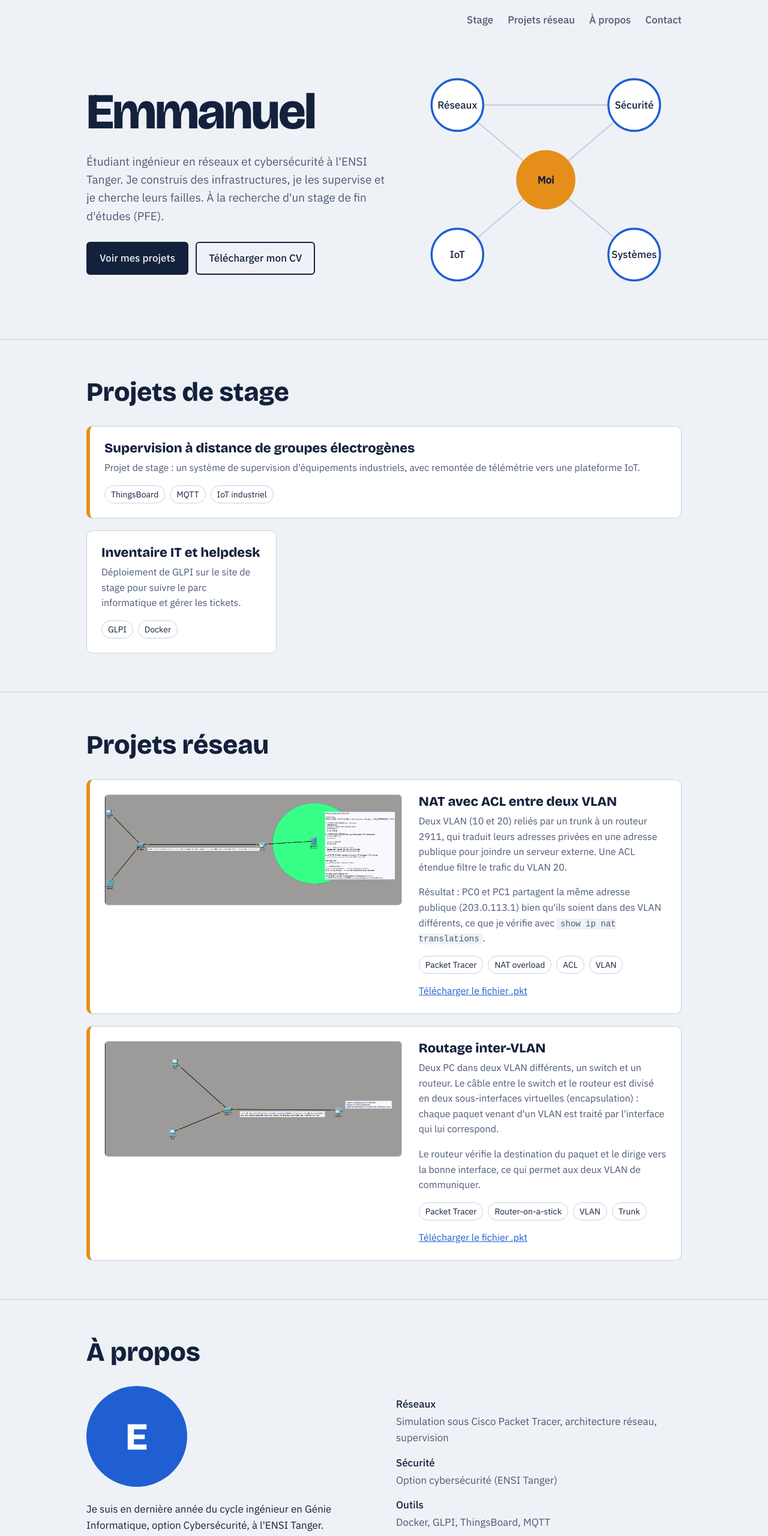
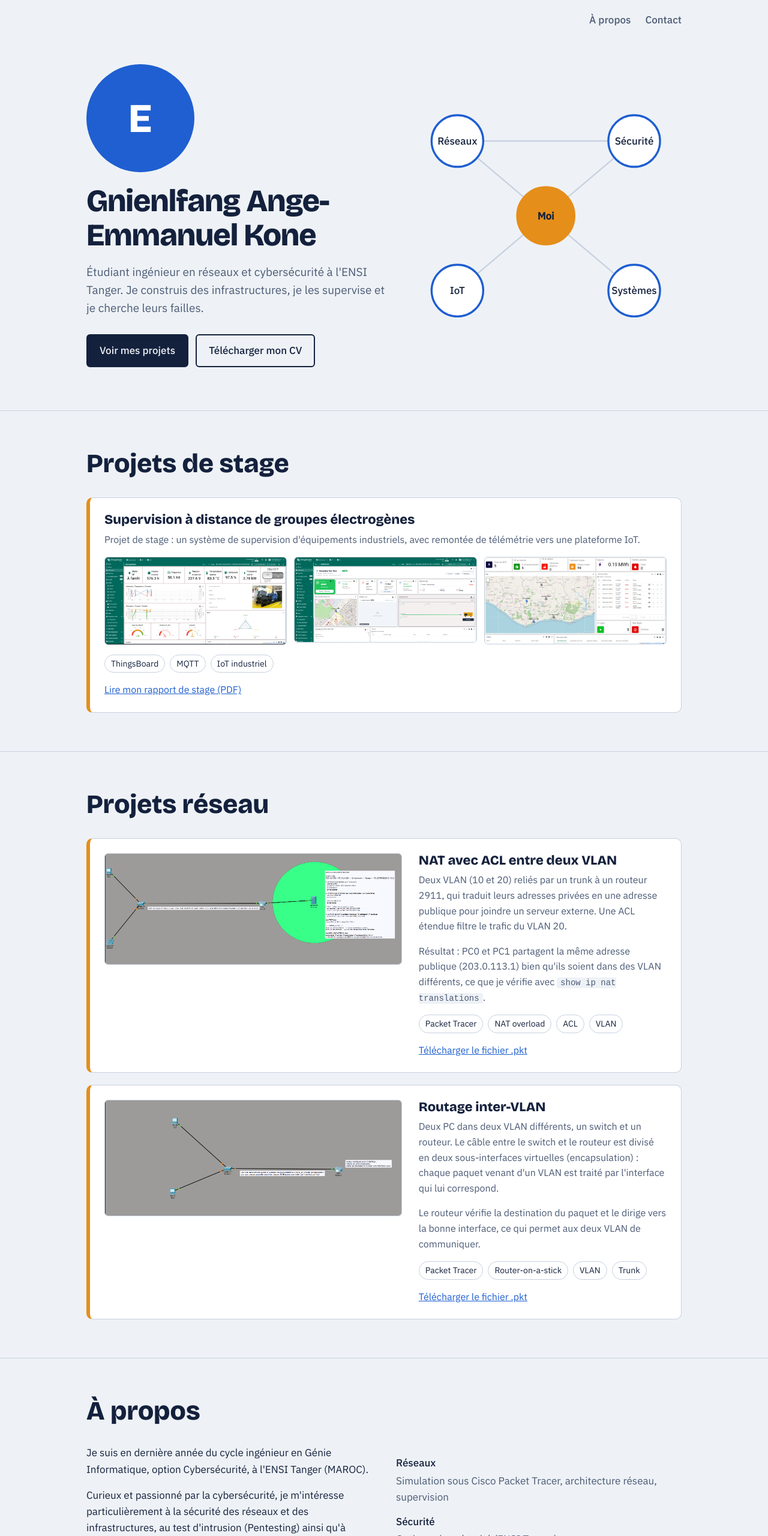
Before and after one commit to gnienlfangangeemmanuelkone/gnienlfangangeemmanuelkone.github.io, a plain HTML site: page index.html in a window 1280 px wide. Shown: the top 2560 px of the page at 60% size. Drawn offline with nearby package versions, Linux system fonts and the light colour scheme.

Commit message:
Petit Ajustement

```diff
--- a/index.html
+++ b/index.html
@@ -3,8 +3,8 @@
 <head>
 <meta charset="utf-8">
 <meta name="viewport" content="width=device-width, initial-scale=1">
-<title>Emmanuel – Réseaux & Cybersécurité</title>
-<meta name="description" content="Portfolio d'Emmanuel, étudiant ingénieur en réseaux et cybersécurité à l'ENSI Tanger.">
+<title>Gnienlfangange Emmanuel Kone – Réseaux & Cybersécurité</title>
+<meta name="description" content="Portfolio de Gnienlfangange Emmanuel Kone, étudiant ingénieur en réseaux et cybersécurité à l'ENSI Tanger.">
 <link rel="preconnect" href="https://fonts.googleapis.com">
 <link rel="preconnect" href="https://fonts.gstatic.com" crossorigin>
 <link href="https://fonts.googleapis.com/css2?family=Bricolage+Grotesque:wght@600;800&family=IBM+Plex+Sans:wght@400;500&display=swap" rel="stylesheet">
@@ -27,8 +27,8 @@ nav{display:flex;gap:24px;justify-content:flex-end;padding:20px 0}
 nav a{color:var(--muted);text-decoration:none;font-weight:500}
 nav a:hover{color:var(--ink)}
 .hero{display:grid;grid-template-columns:1.1fr 1fr;gap:40px;align-items:center;padding:40px 0 72px}
-.hero h1{font-size:clamp(44px,7vw,84px);font-weight:800;letter-spacing:-.03em}
-.hero p{max-width:46ch;color:var(--muted);font-size:19px;margin:20px 0 28px}
+.hero h1{font-size:clamp(30px,4.4vw,52px);font-weight:800;letter-spacing:-.02em;overflow-wrap:anywhere}
+.hero p{max-width:46ch;color:var(--muted);font-size:19px;margin:16px 0 28px}
 .btns{display:flex;gap:12px;flex-wrap:wrap}
 .btn{display:inline-block;padding:12px 20px;border-radius:6px;font-weight:500;text-decoration:none;border:2px solid var(--ink);color:var(--ink)}
 .btn.main{background:var(--ink);color:var(--paper)}
@@ -56,8 +56,10 @@ a.plain:hover{color:var(--signal)}
 .pt>a{display:block}
 .pt img{margin:0}
 .proj code{font-size:14px;background:var(--paper);padding:1px 6px;border-radius:4px}
-.photo{position:relative;width:168px;height:168px;border-radius:50%;overflow:hidden;background:var(--signal);margin:0 0 24px;display:grid;place-items:center;color:#fff;font:800 64px "Bricolage Grotesque",sans-serif}
+.photo{position:relative;width:180px;height:180px;border-radius:50%;overflow:hidden;background:var(--signal);margin:0 0 20px;display:grid;place-items:center;color:#fff;font:800 68px "Bricolage Grotesque",sans-serif}
 .photo img{position:absolute;inset:0;width:100%;height:100%;object-fit:cover}
+.gallery{display:grid;grid-template-columns:repeat(auto-fit,minmax(220px,1fr));gap:12px;margin:0 0 16px}
+.gallery img{margin:0}
 .proj.big{grid-column:1/-1;border-left:6px solid var(--amber)}
 .about{display:grid;grid-template-columns:1fr 1fr;gap:40px}
 .about p{margin:0 0 16px;max-width:60ch}
@@ -77,16 +79,19 @@ footer ul{list-style:none;padding:0;margin:24px 0 0;display:flex;gap:24px;flex-w
 <body>
 <div class="wrap">
   <nav aria-label="Navigation principale">
-    <a href="#projets">Stage</a>
-    <a href="#reseau">Projets réseau</a>
+    <!-- <a href="#projets">Stage</a> -->
+    <!-- <a href="#reseau">Projets réseau</a> -->
     <a href="#apropos">À propos</a>
     <a href="#contact">Contact</a>
   </nav>
 
   <header class="hero">
     <div>
-      <h1>Emmanuel</h1>
-      <p>Étudiant ingénieur en réseaux et cybersécurité à l'ENSI Tanger. Je construis des infrastructures, je les supervise et je cherche leurs failles. À la recherche d'un stage de fin d'études (PFE).</p>
+      <!-- Ta photo : mets-la dans images/photo.jpg (carrée de préférence) -->
+      <div class="photo"><span aria-hidden="true">E</span><img src="images/photo.jpg" alt="Portrait d'Emmanuel" onerror="this.remove()"></div>
+      <!-- TODO: vérifie l'orthographe de ton nom (accents) -->
+      <h1>Gnienlfang Ange-Emmanuel Kone</h1>
+      <p>Étudiant ingénieur en réseaux et cybersécurité à l'ENSI Tanger. Je construis des infrastructures, je les supervise et je cherche leurs failles.</p>
       <div class="btns">
         <a class="btn main" href="#reseau">Voir mes projets</a>
         <!-- TODO: mets ton CV dans le dépôt sous le nom cv.pdf -->
@@ -115,13 +120,21 @@ footer ul{list-style:none;padding:0;margin:24px 0 0;display:flex;gap:24px;flex-w
       <article class="proj big">
         <h3>Supervision à distance de groupes électrogènes</h3>
         <p>Projet de stage : un système de supervision d'équipements industriels, avec remontée de télémétrie vers une plateforme IoT.</p>
+        <!-- Dashboards : mets tes captures dans images/ sous ces noms (une image absente disparaît toute seule). Ajoute une ligne <a> par image. -->
+        <div class="gallery">
+          <a href="images/dashboard1.png" target="_blank" rel="noopener"><img src="images/dashboard1.png" alt="Dashboard de supervision 1" onerror="this.closest('a').remove()"></a>
+          <a href="images/dashboard2.png" target="_blank" rel="noopener"><img src="images/dashboard2.png" alt="Dashboard de supervision 2" onerror="this.closest('a').remove()"></a>
+          <a href="images/dashboard3.png" target="_blank" rel="noopener"><img src="images/dashboard3.png" alt="Dashboard de supervision 3" onerror="this.closest('a').remove()"></a>
+        </div>
         <ul class="tags"><li>ThingsBoard</li><li>MQTT</li><li>IoT industriel</li></ul>
+        <!-- Rapport de stage : mets-le dans rapports/rapport-stage.pdf puis retire les -- autour de la ligne -->
+         <p class="dl"><a href="rapports/rapport-stage.pdf" target="_blank" rel="noopener">Lire mon rapport de stage (PDF)</a></p>
       </article>
-      <article class="proj">
-        <h3>Inventaire IT et helpdesk</h3>
+      <!-- <article class="proj">
+        <h3>Inventaire IT </h3>
         <p>Déploiement de GLPI sur le site de stage pour suivre le parc informatique et gérer les tickets.</p>
         <ul class="tags"><li>GLPI</li><li>Docker</li></ul>
-      </article>
+      </article> -->
     </div>
   </div>
 </section>
@@ -162,10 +175,12 @@ footer ul{list-style:none;padding:0;margin:24px 0 0;display:flex;gap:24px;flex-w
     <h2>À propos</h2>
     <div class="about">
       <div>
-        <!-- Ta photo : mets-la dans images/photo.jpg (carrée de préférence) -->
-        <div class="photo" aria-hidden="false">E<img src="images/photo.jpg" alt="Portrait d'Emmanuel" onerror="this.remove()"></div>
-        <p>Je suis en dernière année du cycle ingénieur en Génie Informatique, option Cybersécurité, à l'ENSI Tanger.</p>
-        <p>Mon terrain, ce sont les réseaux et la sécurité : comprendre comment les systèmes communiquent, puis comment les protéger.</p>
+        <p>Je suis en dernière année du cycle ingénieur en Génie Informatique, option Cybersécurité, à l'ENSI Tanger (MAROC).</p>
+        <p>Curieux et passionné par la cybersécurité, je m'intéresse particulièrement à la sécurité des réseaux et des infrastructures, au test d'intrusion (Pentesting) ainsi qu'à l'analyse des vulnérabilités.
+
+J'aime explorer les mécanismes des systèmes, identifier leurs failles de sécurité et comprendre les différentes techniques permettant de mieux les protéger. À travers la pratique, les challenges CTF et la veille technologique, je cherche constamment à approfondir mes connaissances.
+
+Actuellement à la recherche d'un Projet de Fin d'Études (PFE), je souhaite mettre mes compétences en pratique et contribuer à des projets concrets dans le domaine de la cybersécurité.</p>
         <!-- TODO: ajoute 1-2 phrases perso (CTF, veille, ce que tu cherches pour ton PFE) -->
       </div>
       <dl class="skills">
@@ -183,9 +198,9 @@ footer ul{list-style:none;padding:0;margin:24px 0 0;display:flex;gap:24px;flex-w
     <p>Un stage, un projet, une question : écris-moi.</p>
     <ul>
       <!-- TODO: remplace par tes vrais liens -->
-      <li><a href="mailto:ton.email@exemple.com">ton.email@exemple.com</a></li>
-      <li><a href="https://www.linkedin.com/in/ton-profil">LinkedIn</a></li>
-      <li><a href="https://github.com/ton-pseudo">GitHub</a></li>
+      <li><a href="mailto:mag604kone@gmail.com">mag604kone@gmail.com</a></li>
+      <li><a href="www.linkedin.com/in/gnienlfang-ange-emmanuel-kone-068232335">LinkedIn</a></li>
+      <li><a href="https://github.com/gnienlfangangeemmanuelkone">GitHub</a></li>
     </ul>
   </div>
 </footer>
```
Also changed, not shown: Images/dashboard1.png (added), Images/dashboard2.png (added), Images/dashboard3.png (added), 1 other file.
